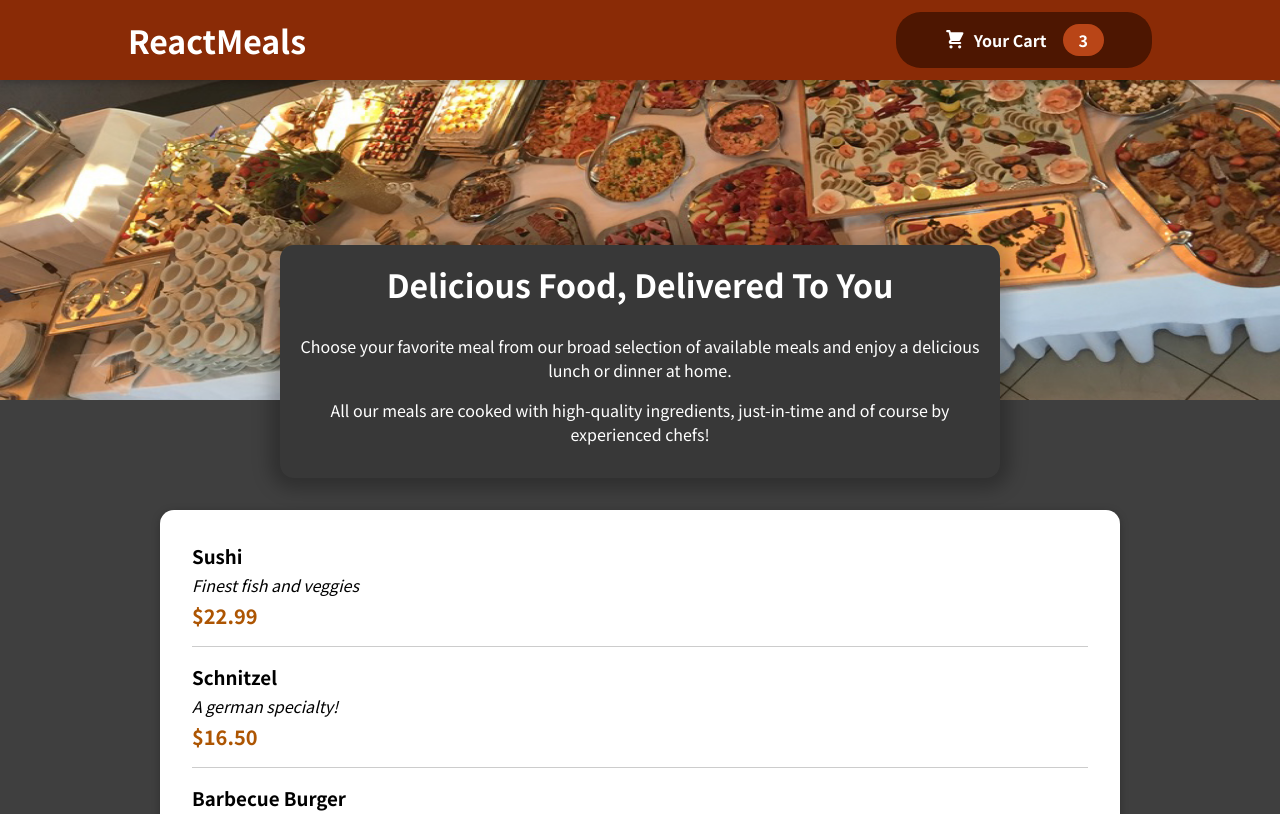
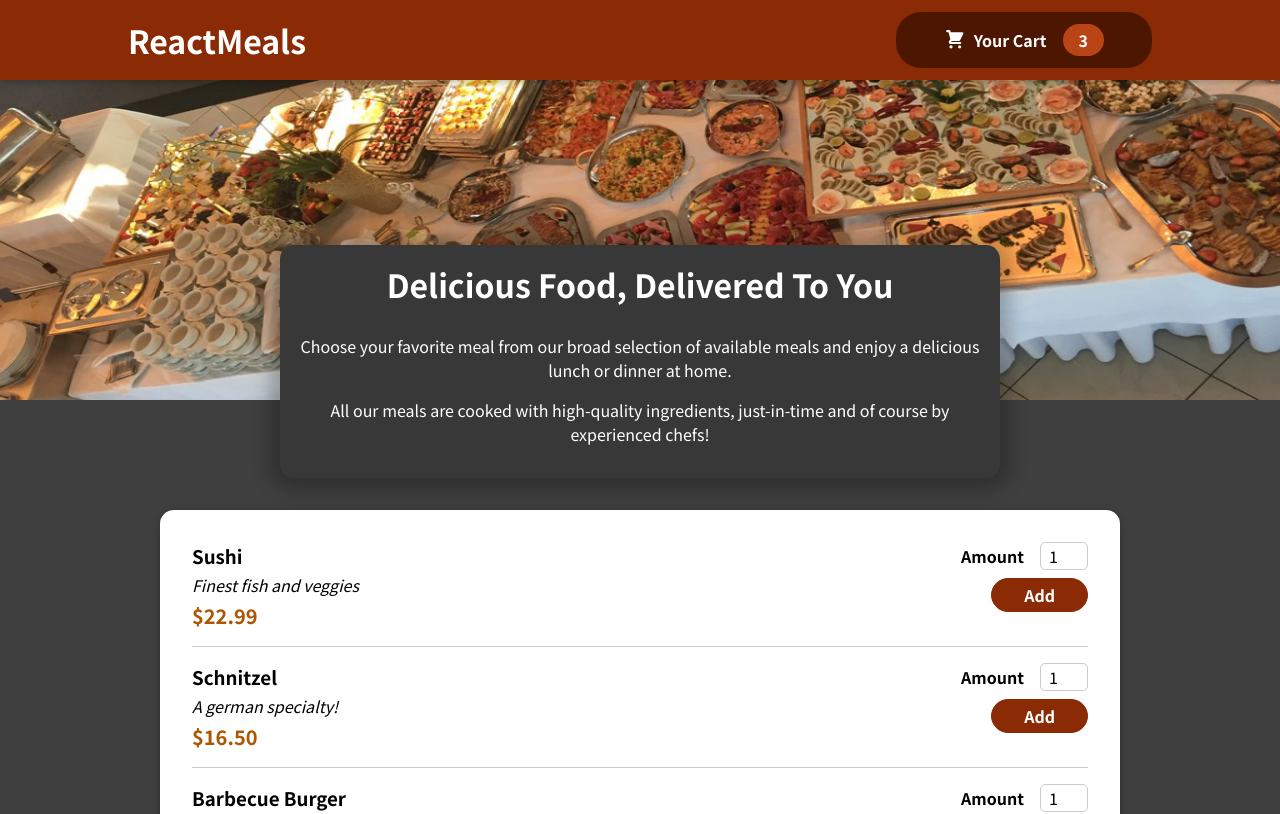
Before and after one commit to davmz/Food-Order-App, a JavaScript app: page / in a window 1280 px wide. Shown: the top 814 px of the page. Built offline with nearby package versions, Linux system fonts and the light colour scheme.

Commit message:
Configure Meal Item Adding to Cart UI styles and component structure

```diff
--- a/src/components/Meals/MealItem/MealItem.js
+++ b/src/components/Meals/MealItem/MealItem.js
@@ -1,3 +1,5 @@
+import MealItemForm from "./MealItemForm";
+
 import classes from "./MealItem.module.css";
 
 /**
@@ -20,7 +22,7 @@
                 </div>
 
                 <div>
-
+                    <MealItemForm id={props.id} />
                 </div>
             </li>
         </>
--- a/src/components/Meals/MealItem/MealItemForm.js
+++ b/src/components/Meals/MealItem/MealItemForm.js
@@ -1,3 +1,6 @@
+import Input from "../../UI/Input";
+import classes from "./MealItemForm.module.css";
+
 /**
  * Returns the Meal Item Form component.
  *
@@ -6,7 +9,21 @@
 const MealItemForm = (props) => {
     return (
         <>
+            <form className={classes.form}>
+                <Input
+                    label="Amount"
+                    input={{
+                        min: "1",
+                        max: "5",
+                        step: "1",
+                        id: 'amount_' + props.id,
+                        type: "number",
+                        defaultValue: "1",
+                    }}
+                />
 
+                <button>Add</button>
+            </form>
         </>
     );
 };
--- /dev/null
+++ b/src/components/Meals/MealItem/MealItemForm.module.css
@@ -0,0 +1,20 @@
+.form {
+    text-align: right;
+}
+
+    .form button {
+        font: inherit;
+        color: white;
+        cursor: pointer;
+        font-weight: bold;
+        border-radius: 20px;
+        padding: 0.25rem 2rem;
+        background-color: #8a2b06;
+        border: 1px solid #8a2b06;
+    }
+
+    .form button:hover,
+    .form button:active {
+        border-color: #641e03;
+        background-color: #641e03;
+    }
--- /dev/null
+++ b/src/components/UI/Input.js
@@ -0,0 +1,19 @@
+import classes from "./Input.module.css";
+
+/**
+ * Returns the Input component.
+ *
+ * @returns The Input component.
+ */
+const Input = (props) => {
+    return (
+        <>
+            <div className={classes.input}>
+                <label htmlFor={props.input.id}>{props.label}</label>
+                <input {...props.input} />
+            </div>
+        </>
+    );
+};
+
+export default Input;
--- /dev/null
+++ b/src/components/UI/Input.module.css
@@ -0,0 +1,18 @@
+.input {
+    display: flex;
+    align-items: center;
+    margin-bottom: 0.5rem;
+}
+
+    .input label {
+        font-weight: bold;
+        margin-right: 1rem;
+    }
+
+    .input input {
+        width: 3rem;
+        font: inherit;
+        border-radius: 5px;
+        padding-left: 0.5rem;
+        border: 1px solid #ccc;
+    }
```
